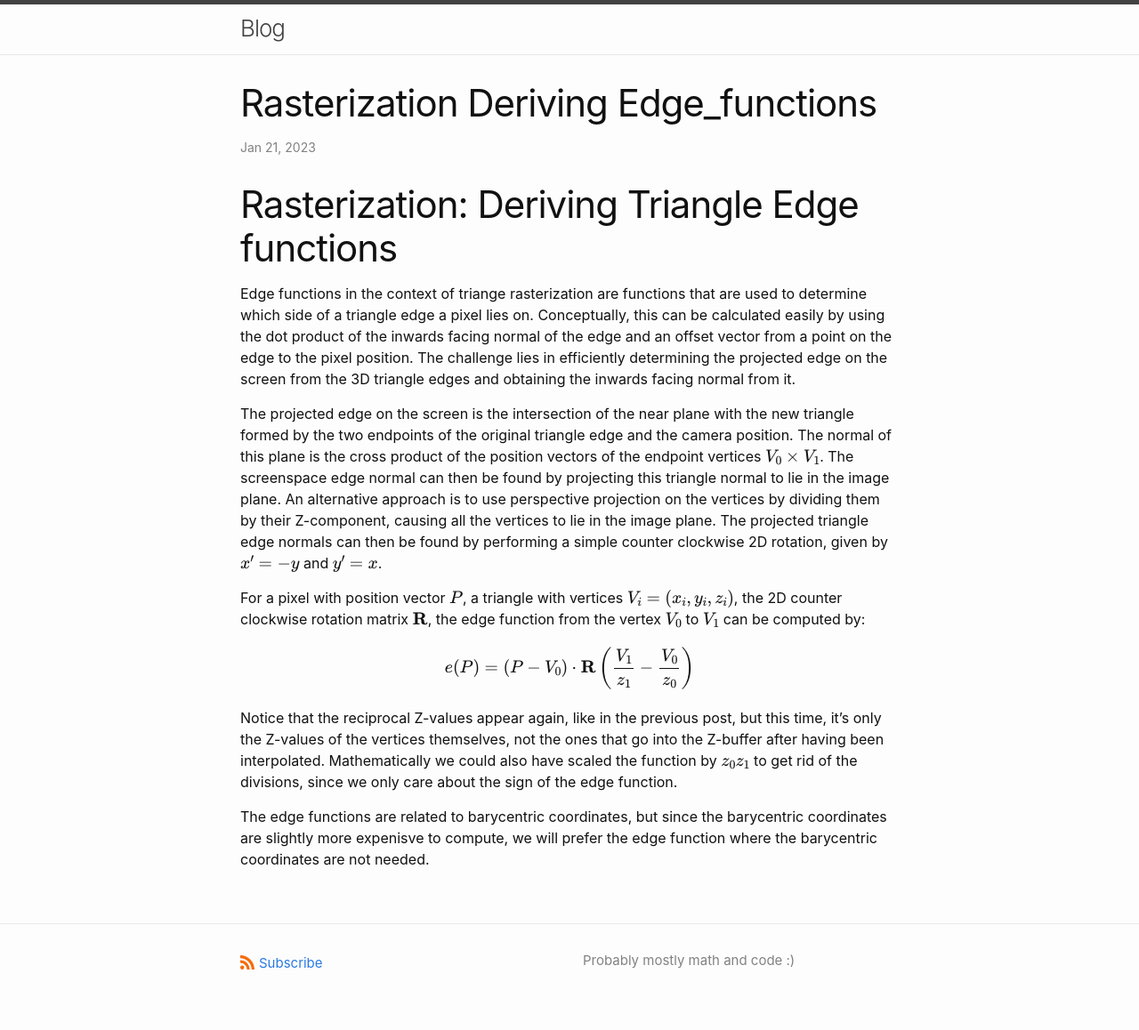
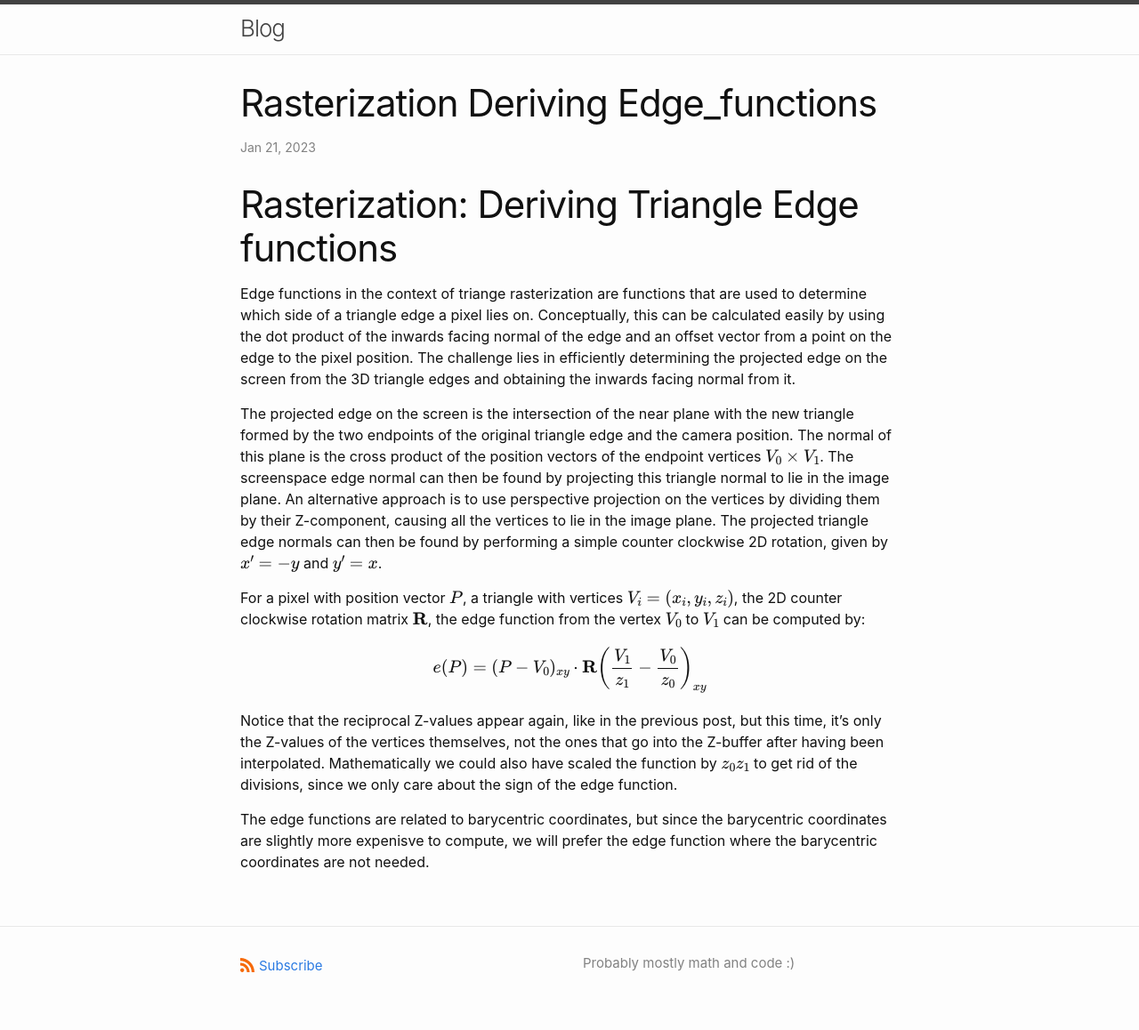
Before and after one commit to torgeiba/torgeiba.github.io, a Jekyll site: the page built from _posts/2023-01-21-rasterization-deriving-edge_functions.md, in a window 1280 px wide. Shown: the whole page at 89% size. Built offline with Jekyll 4.4.1, drawn with Linux system fonts in a browser that asks for light colours; our own code applies the rules of GitHub Pages for plain Markdown files; formulas are drawn with MathJax 3.

```diff
--- a/_posts/2023-01-21-rasterization-deriving-edge_functions.md
+++ b/_posts/2023-01-21-rasterization-deriving-edge_functions.md
@@ -13,7 +13,7 @@ The projected triangle edge normals can then be found by performing a simple cou
 For a pixel with position vector $P$, a triangle with vertices $V_i = (x_i, y_i, z_i)$,
 the 2D counter clockwise rotation matrix $\textbf{R}$, the edge function from the vertex $V_0$ to $V_1$ can be computed by:
 
-$$e(P) = (P - V_0) \cdot \textbf{R} \left( \frac{V_1}{z_1} - \frac{V_0}{z_0} \right) $$
+$$e(P) = (P - V_0)_{xy} \cdot \textbf{R} \left( \frac{V_1}{z_1} - \frac{V_0}{z_0} \right)_{xy} $$
 
 Notice that the reciprocal Z-values appear again, like in the previous post, but this time, it's only the Z-values of the vertices themselves, not the ones that go into the Z-buffer after having been interpolated. Mathematically  we could also have scaled the function by $z_0 z_1$ to get rid of the divisions, since we only care about the sign of the edge function.
 
```
